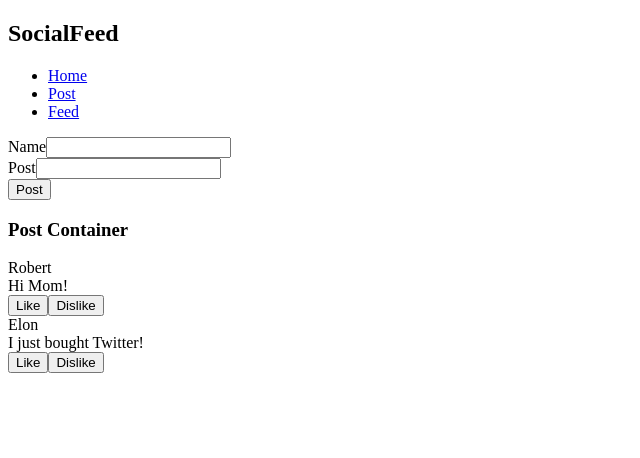
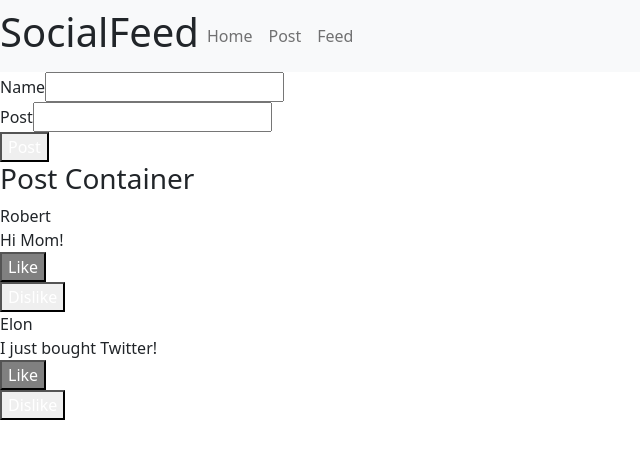
Before and after one commit to RAGessler/SocialFeed, a React (Create React App) app: page / in a window 1280 px wide. Shown: the top 458 px of the page, without its empty margins (0-640 px from the left). Built offline with nearby package versions, Linux system fonts and the light colour scheme.

Commit message:
added bootstrap to navbar + added like button

```diff
--- a/package.json
+++ b/package.json
@@ -9,6 +9,7 @@
     "bootstrap": "^5.1.3",
     "components": "^0.1.0",
     "react": "^18.1.0",
+    "react-bootstrap": "^2.3.1",
     "react-dom": "^18.1.0",
     "react-icons": "^4.3.1",
     "react-router-dom": "^6.3.0",
--- /dev/null
+++ b/src/Components/DisplayPosts/CustomButtons/LikeButton.css
@@ -0,0 +1,12 @@
+button{
+    color: white;
+    padding:5px 5pxl;
+}
+
+.active{
+    background-color: green;
+}
+
+.inactive{
+    background-color: gray;
+}
--- /dev/null
+++ b/src/Components/DisplayPosts/CustomButtons/LikeButton.jsx
@@ -0,0 +1,24 @@
+import { useState } from "react";
+import "./LikeButton.css"
+
+const LikeButton = (props) => {
+
+    const [buttonClass, setButtonClass] = useState('inactive');
+
+    function handleClick(){
+        if(buttonClass === 'inactive'){
+            setButtonClass('active')
+        }
+        else {
+            setButtonClass('inactive');
+        }
+
+    }
+    return (
+        <div>
+            <button className={buttonClass} onClick={handleClick}>Like</button>
+        </div>
+    )
+}
+
+export default LikeButton
--- a/src/Components/DisplayPosts/DisplayPosts.jsx
+++ b/src/Components/DisplayPosts/DisplayPosts.jsx
@@ -1,5 +1,6 @@
 //The layout and display of a single post
 import React from 'react';
+import LikeButton from './CustomButtons/LikeButton';
 
 const DisplayPosts = (props) => {
     return (
@@ -11,7 +12,7 @@ const DisplayPosts = (props) => {
                         <header>{element.name}</header>
                         <div>{element.body}</div>
                         <footer className="Buttons">
-                            <button>Like</button>
+                            <LikeButton/>
                             <button>Dislike</button>
                         </footer>
                     </div>
--- /dev/null
+++ b/src/Components/NavBar/NavBar.css
@@ -0,0 +1,5 @@
+.navbar navbar-expand-lg navbar-light bg-light {
+    position: fixed;
+    width: 100%;
+    top: 0;
+}
--- a/src/Components/NavBar/NavBar.jsx
+++ b/src/Components/NavBar/NavBar.jsx
@@ -1,14 +1,17 @@
 import React from "react";
+import './NavBar.css'
 
 const NavBar= (props) => {
     return(
-        <nav>
+        <nav className="navbar navbar-expand-lg navbar-light bg-light">
             <h1>SocialFeed</h1>
-            <ul>
-                <li><a href="#home">Home</a></li>
-                <li><a href="#post">Post</a></li>
-                <li><a href="#feed">Feed</a></li>
-            </ul>
+            <div>
+                <ul className="navbar-nav">
+                    <li className="nav-item"><a className="nav-link" href="#home">Home</a></li>
+                    <li className="nav-item"><a className="nav-link" href="#post">Post</a></li>
+                    <li className="nav-item"><a className="nav-link" href="#feed">Feed</a></li>
+                </ul>
+            </div>
         </nav>
     )
 }
--- a/src/index.js
+++ b/src/index.js
@@ -1,6 +1,7 @@
 import React from 'react';
 import ReactDOM from 'react-dom/client';
 import App from './App';
+import 'bootstrap/dist/css/bootstrap.min.css';
 
 const root = ReactDOM.createRoot(document.getElementById('root'));
 root.render(
```
Also changed, not shown: src/Components/DisplayPosts/CustomButtons/DislikeButton.jsx (added, +8 -0 lines), src/Components/DisplayPosts/CustomButtons/DislikeButton.css (added), 1 other file (tests, documents, lock files or other folders).
